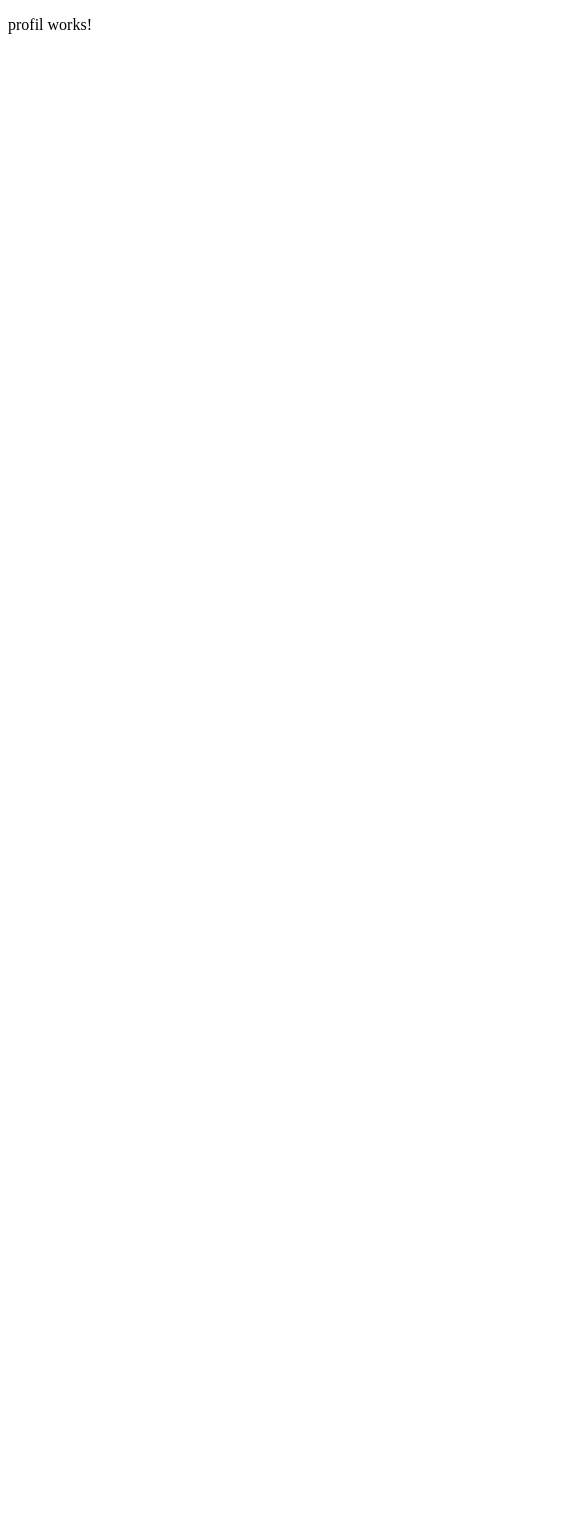
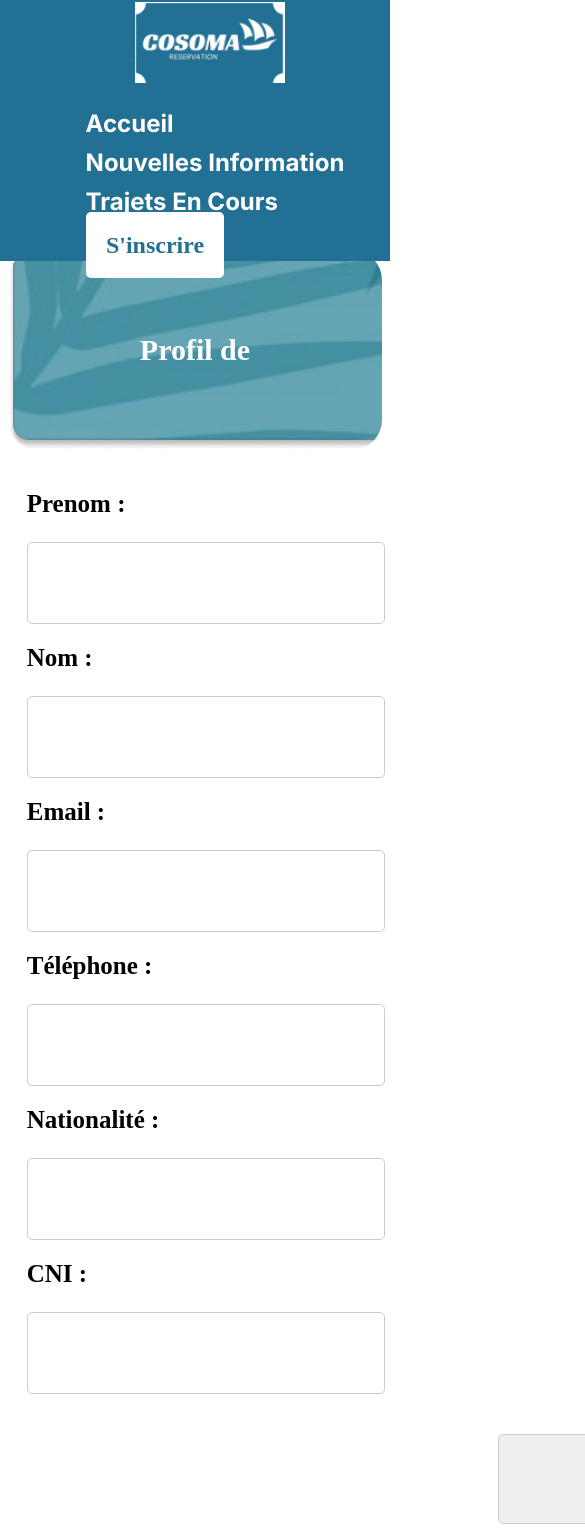
Before and after one commit to NdeyeMbombeCisse/frontend_certification, an Angular app: page /profil in a window 390 px wide. Shown: the top 1532 px of the page, 585 px wide, since content can reach past the window. Before the commit the page ends 844 px from the top, so only its background shows below. Built offline with nearby package versions, Linux system fonts and the light colour scheme; no server answers.

Commit message:
gestion pprofil

```diff
--- a/src/app/Composants/user/profil/profil.component.css
+++ b/src/app/Composants/user/profil/profil.component.css
@@ -0,0 +1,186 @@
+body {
+    background-color: #CFEEF1;
+    margin: 0;
+    padding: 0;
+    font-family: Arial, sans-serif;
+}
+
+.header-content {
+    display: flex;
+    justify-content: space-between;
+    align-items: center;
+    padding: 20px;
+    position: fixed;
+    top: 0;
+    left: 0;
+    right: 0;
+    z-index: 1;
+    background-color: #227093;
+}
+
+.logo {
+    width: 150px;
+    margin-left: 30px;
+}
+
+nav ul {
+    display: flex;
+    list-style: none;
+}
+
+nav ul li {
+    margin-left: 60px;
+}
+
+nav ul li a {
+    color: white;
+    text-decoration: none;
+    font-size: 30px;
+    font-family: 'Inter', sans-serif;
+    font-weight: 700;
+}
+
+.auth-buttons .btn {
+    margin-left: 20px;
+    padding: 20px 20px;
+    border-radius: 5px;
+    text-decoration: none;
+    color: #227093;
+}
+
+.register {
+    background-color: white;
+    font-size: 35px;
+    margin-right: 100px;
+    font-weight: bold;
+}
+
+form {
+    display: flex;
+    flex-direction: column;
+    margin-top: 10px;
+}
+
+.form-group {
+    display: flex;
+    justify-content: space-between;
+    margin-bottom: 20px;
+    width: 60%;
+    margin: 0 auto; /* Centre le formulaire */
+}
+
+.field {
+    display: flex;
+    flex-direction: column;
+    width: 48%;
+}
+
+label {
+    width: 500px;
+    height: 67px;
+    line-height: 67px;
+    font-size: 25px;
+    font-weight: bold;
+    margin-bottom: 5px;
+}
+
+input {
+    width: 100%; /* Prend toute la largeur disponible */
+    height: 60px;
+    padding: 10px;
+    font-size: 25px;
+    border: 1px solid #ccc;
+    border-radius: 5px;
+}
+
+h1 {
+    text-align: center;
+    margin-top: 250px;
+    background-image: url(../../../../assets/Group\ 900\ \(1\).png);
+    background-size: cover;
+    width: 900px;
+    height: 200px;
+    border-radius: 30px;
+    display: flex;
+    justify-content: center;
+    align-items: center;
+    color: white;
+    font-size: 54px;
+    font-family: gilda;
+    margin-left: auto; /* Centre horizontalement */
+    margin-right: auto; /* Centre horizontalement */
+}
+
+button {
+    width: 725px; /* Prend toute la largeur disponible */
+    height: 90px;
+    padding: 10px;
+    font-size: 25px;
+    border: 1px solid #ccc;
+    border-radius: 5px;
+    margin-top: 40px;
+    margin-left: 490px;
+}
+
+/* Media Queries pour Responsivité */
+@media (max-width: 1200px) {
+    .form-group {
+        width: 80%; /* Ajuste la largeur du formulaire */
+    }
+
+    label {
+        width: 100%; /* Prend toute la largeur disponible */
+    }
+
+    h1 {
+        width: 80%; /* Ajuste la largeur du h1 */
+        font-size: 40px; /* Réduit la taille de la police sur les écrans plus petits */
+    }
+
+    button {
+        width: 80%; /* Ajuste la largeur du bouton */
+    }
+}
+
+@media (max-width: 768px) {
+    .form-group {
+        flex-direction: column; /* Empile les champs de formulaire */
+        width: 90%; /* Ajuste la largeur du formulaire */
+    }
+
+    .field {
+        width: 100%; /* Prend toute la largeur disponible */
+    }
+
+
+
+    h1 {
+        font-size: 30px; /* Réduit la taille de la police sur les écrans plus petits */
+        width: 100%; /* Prend toute la largeur disponible */
+    }
+
+    @media (max-width: 768px) {
+        .header-content {
+            flex-direction: column; /* Aligne les éléments verticalement */
+            padding: 2px; /* Réduit le remplissage */
+        }
+
+        nav ul {
+            flex-direction: column; /* Aligne les éléments verticalement */
+        }
+
+        nav ul li {
+            margin-left: 0; /* Supprime la marge gauche */
+            margin-top: 10px; /* Ajoute un peu d'espace entre les éléments */
+        }
+
+        nav ul li a {
+            font-size: 24px; /* Réduit la taille de la police pour les petits écrans */
+        }
+
+        .auth-buttons .btn {
+            font-size: 24px; /* Réduit la taille des boutons */
+        }
+    }
+
+}
--- a/src/app/Composants/user/profil/profil.component.html
+++ b/src/app/Composants/user/profil/profil.component.html
@@ -1 +1,56 @@
-<p>profil works!</p>
+
+
+   <header>
+    <div class="header-content">
+        <img src="../../../../assets/images/logo.png" alt="Cosoma Logo" class="logo">
+        <nav>
+            <ul>
+                <li><a href="/">Accueil</a></li>
+                <li><a href="#">Nouvelles Information</a></li>
+                <li><a href="liste_trajet">Trajets En Cours</a></li>
+            </ul>
+        </nav>
+        <div class="auth-buttons">
+            <a href="inscription_user" class="btn register">S'inscrire</a>
+        </div>
+    </div>
+
+</header>
+   <div class="form-container">
+    <h1>Profil de {{ userObject.prenom }}  {{ userObject.nom }}</h1>
+    <form>
+      <div class="form-group">
+        <div class="field">
+          <label>Prenom :</label>
+          <input type="text" [(ngModel)]="userObject.prenom" name="prenom" readonly />
+        </div>
+        <div class="field">
+          <label>Nom :</label>
+          <input type="text" [(ngModel)]="userObject.nom" name="nom" readonly />
+        </div>
+      </div>
+
+      <div class="form-group">
+        <div class="field">
+          <label>Email :</label>
+          <input type="email" [(ngModel)]="userObject.email" name="email" readonly />
+        </div>
+        <div class="field">
+          <label>Téléphone :</label>
+          <input type="text" [(ngModel)]="userObject.telephone" name="telephone" readonly />
+        </div>
+      </div>
+
+      <div class="form-group">
+        <div class="field">
+          <label>Nationalité :</label>
+          <input type="text" [(ngModel)]="userObject.nationnalite" name="nationnalite" readonly />
+        </div>
+        <div class="field">
+          <label>CNI :</label>
+          <input type="text" [(ngModel)]="userObject.numero_identite" name="numero_identite" readonly />
+        </div>
+      </div>
+      <button>Modifier</button>
+    </form>
+  </div>
--- a/src/app/Composants/user/profil/profil.component.ts
+++ b/src/app/Composants/user/profil/profil.component.ts
@@ -1,12 +1,38 @@
-import { Component } from '@angular/core';
+
+
+import { Component, inject, OnInit } from '@angular/core';
+import { AuthService } from '../../../Services/auth.service';
+import { UserModel } from '../user.model';
+import { CommonModule } from '@angular/common'; // Importer si vous avez besoin de directives comme ngIf, ngFor
+import { FormsModule } from '@angular/forms';
 
 @Component({
   selector: 'app-profil',
   standalone: true,
-  imports: [],
+  imports: [CommonModule,FormsModule], // Ajouter CommonModule si vous utilisez des directives comme ngIf
   templateUrl: './profil.component.html',
-  styleUrl: './profil.component.css'
+  styleUrls: ['./profil.component.css'] // Correction de 'styleUrl' en 'styleUrls'
 })
-export class ProfilComponent {
+export class ProfilComponent implements OnInit {
+
+  private authService = inject(AuthService);
+
+  userObject: UserModel = {}; // Initialiser à null pour indiquer l'absence de données au début
+
+  ngOnInit(): void {
+    this.fetchUserProfile(); // Correction du nom de la méthode pour être plus explicite
+  }
+
+  fetchUserProfile() {
+    this.authService.profil().subscribe(
+      (response: any) => {
+        console.log(response); // Inspecter la structure de la réponse
+        this.userObject = response.user || response; // Si la donnée est directement dans response
+      },
+      (error: any) => {
+        console.log('Erreur de récupération du profil:', error);
+      }
+    );
+  }
 
 }
--- a/src/app/Services/auth.service.ts
+++ b/src/app/Services/auth.service.ts
@@ -16,6 +16,13 @@ export class AuthService {
 
   register(identifienrts:any){
     return this.http.post(`${apiUrl}/store`,identifienrts)
+  }
+  // affichage profil
+
+  profil(){
+    return this.http.get(`${apiUrl}/profil`)
+
+
   }
 
   //Login
```
